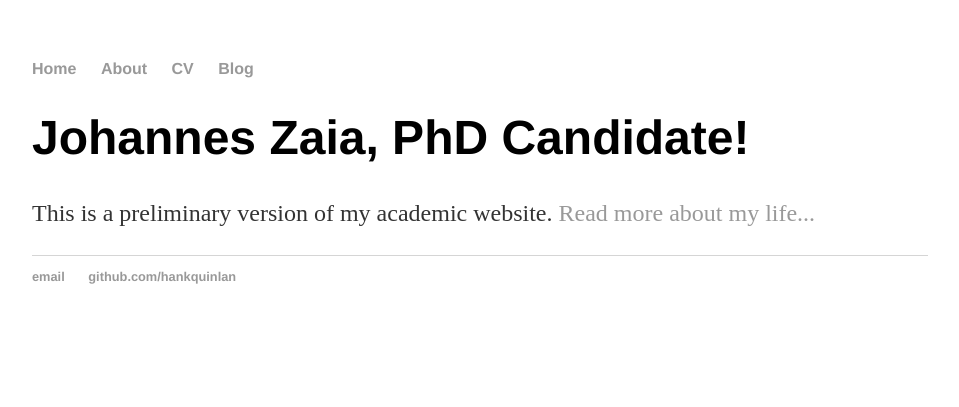
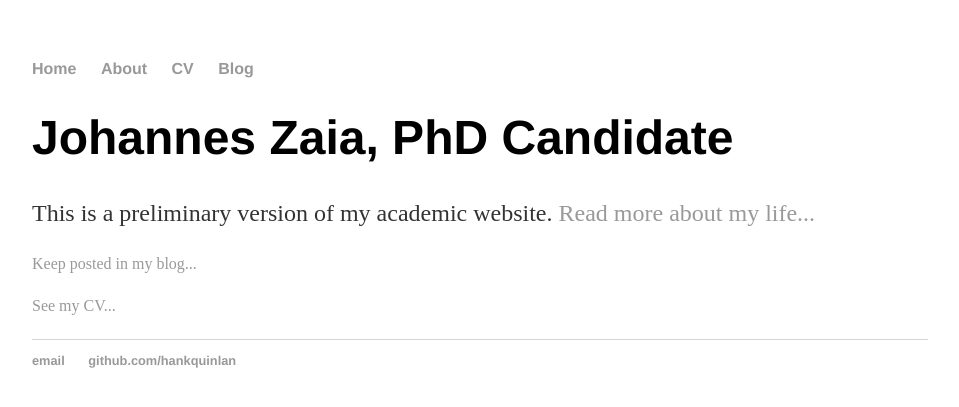
Before and after one commit to johanneszaia/johanneszaia.github.io, a Jekyll site: the page built from index.html, in a window 1280 px wide. Shown: the top 407 px of the page, without its empty margins (160-1119 px from the left). Built offline with Jekyll 4.4.1, drawn with Linux system fonts in a browser that asks for light colours.

Commit message:
Update index.html

```diff
--- a/index.html
+++ b/index.html
@@ -3,6 +3,11 @@ layout: default
 title: Johannes Zaia, PhD Candidate
 ---
 <div class="blurb">
-	<h1>Johannes Zaia, PhD Candidate!</h1>
-	<p>This is a preliminary version of my academic website. <a href="/about">Read more about my life...</a></p>
+	<h1>Johannes Zaia, PhD Candidate</h1>
+	<p>This is a preliminary version of my academic website.
+
+	<a href="/about">Read more about my life...</a></p>
+	<a href="/blog">Keep posted in my blog...</a></p>
+	<a href="/cv">See my CV...</a></p>
+
 </div><!-- /.blurb -->
```
